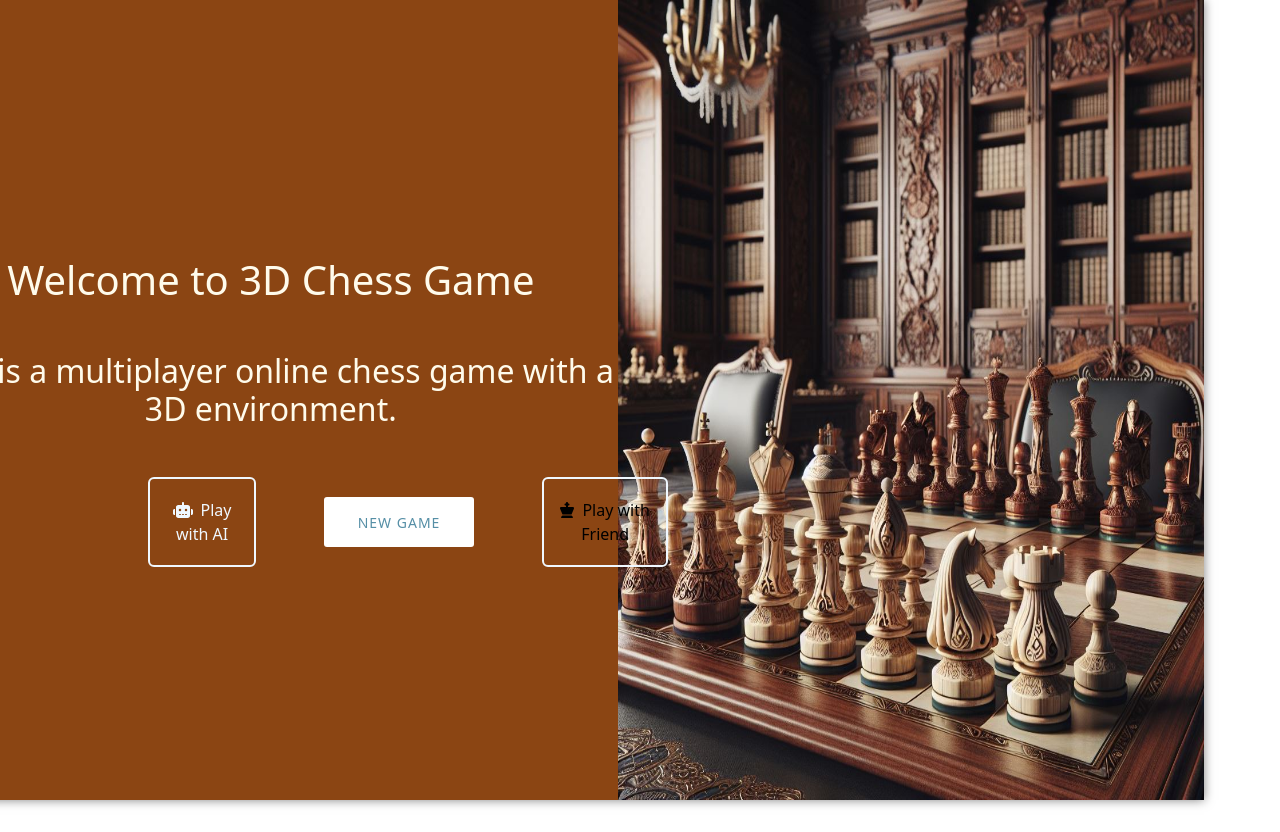
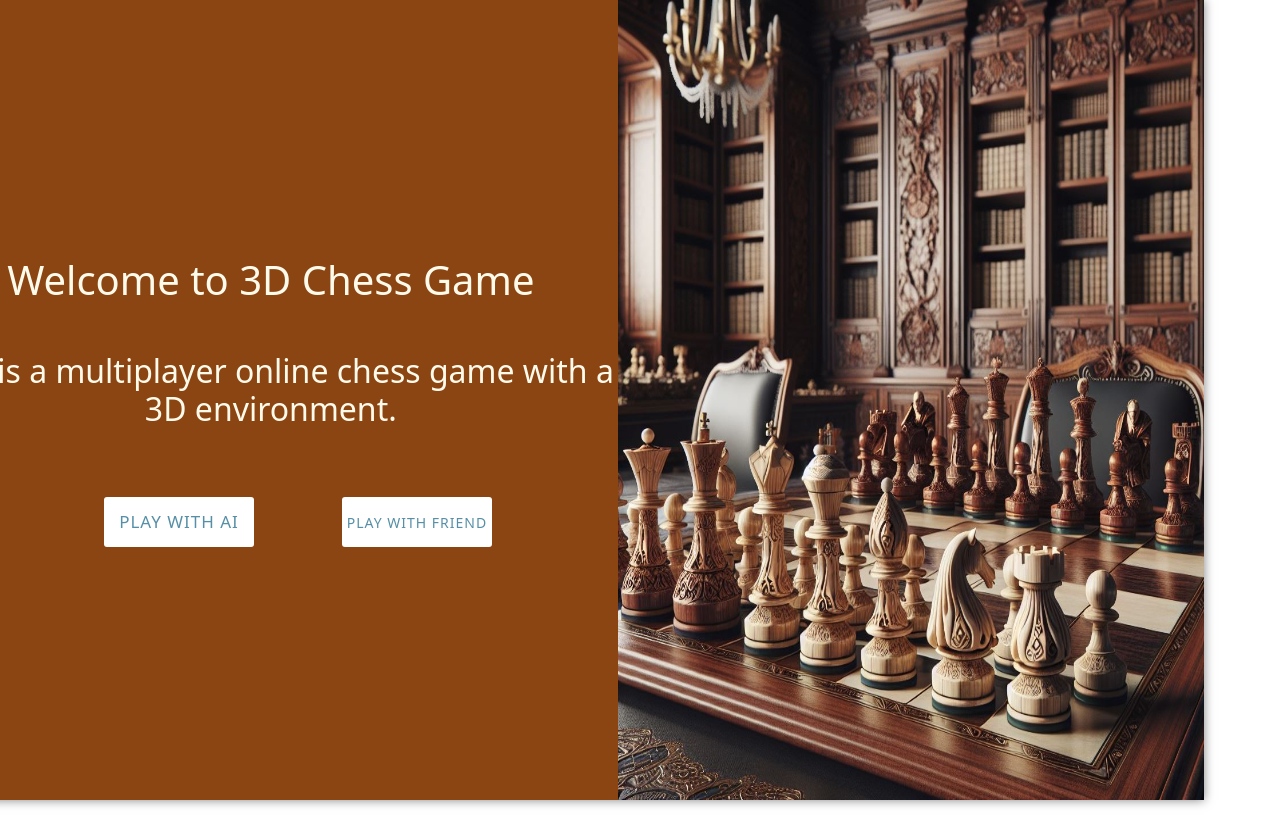
Before and after one commit to Rinzlertron456/ChessWebApp, a React (Vite) app in the folder client/: page / in a window 1280 px wide. Built offline with nearby package versions, Linux system fonts and the light colour scheme.

Commit message:
chess-app-landing-page-button-styling

```diff
--- a/client/src/Pages/LandingPage.tsx
+++ b/client/src/Pages/LandingPage.tsx
@@ -13,20 +13,19 @@ export const LandingPage = () => {
                 <div className="desc-container text-center position-relative justify-end mt-64 text-amber-50">
                     <h1 className="mb-5">Welcome to 3D Chess Game</h1>
                     <h2 className="mb-5">This is a multiplayer online chess game with a 3D environment.</h2>
-                    <div className="button-container flex gap-5 ml-56 w-75">
-                        <button className="btn" style={{border: "2px solid aliceblue", color: "aliceblue"}}>
-                            <FontAwesomeIcon className="mr-2" icon={faRobot}/>Play with AI
-                        </button>
+                    <div className="button-container flex gap-5 ml-40 w-75">
                         <div className="buttons">
-                            <button className="btn">
-                                <span></span>
-                                <p data-start="good luck!" data-text="start!" data-title="new game"></p>
+                            <button className="btn-ai">
+                                <span className="flex"><p style={{fontSize:"17px"}} data-start="good luck!" data-text="start!" data-title="Play
+                            with AI"></p></span>
                             </button>
                         </div>
-                        <button className="btn" style={{border: "2px solid aliceblue", color: "black"}}
-                                onClick={() => handleLetsPlay()}><FontAwesomeIcon className="mr-2" icon={faChessKing}/>Play
-                            with Friend
-                        </button>
+                        <div className="buttons">
+                            <button className="btn-frnd" onClick={()=>handleLetsPlay()}>
+                                <span className="flex"><p style={{fontSize:"14px"}} className="ml-2" data-start="good luck!" data-text="start!" data-title="Play
+                            with Friend "></p></span>
+                            </button>
+                        </div>
                     </div>
                 </div>
                 <div className="img-container">
```
